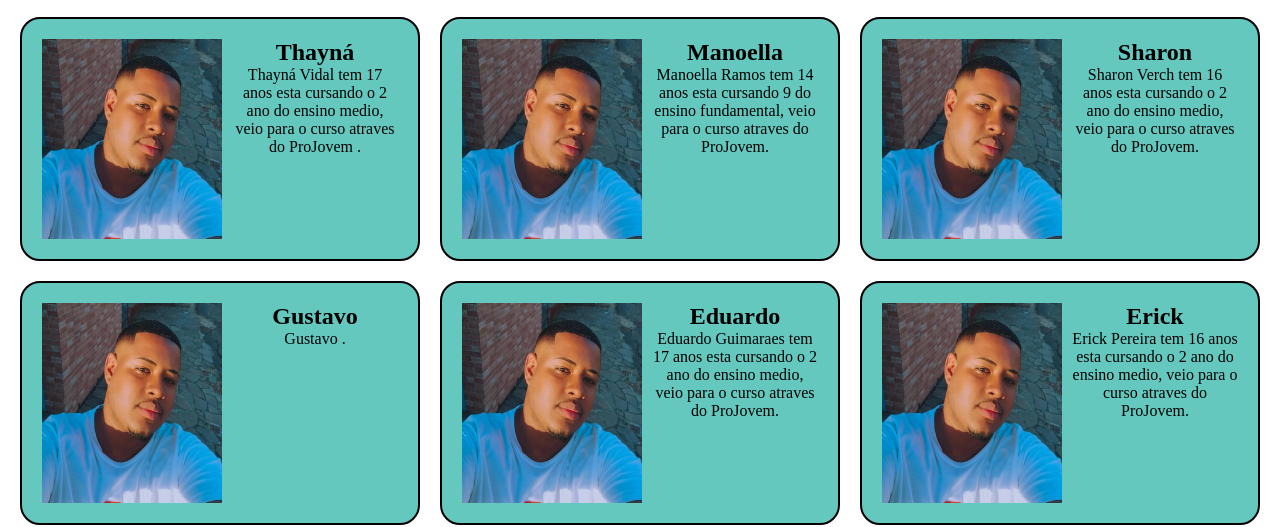
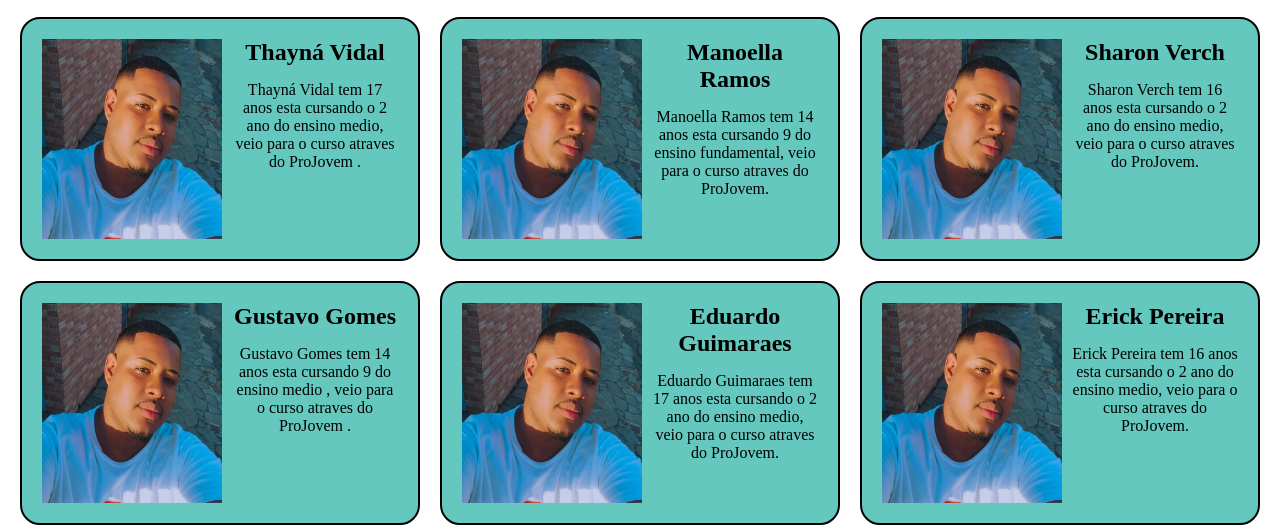
Before and after one commit to ValeDoSilicioBonja/Vale-do-Silicio-Alunos, a plain HTML site: page TURMA/index.html in a window 1280 px wide. Shown: the part 195-722 px from the top of the page. Drawn offline with Linux system fonts and the light colour scheme; a web font is replaced by a local one.

Commit message:
nomenando turma no site

```diff
--- a/TURMA/index.html
+++ b/TURMA/index.html
@@ -30,33 +30,33 @@
       <section class="box">
         <div class="Francyni">
           <img class="fotos_card" src="/TURMA/fotos/brayan.jpeg" alt="foto de perfil da Francyni">
-          <h1>Thayná</h1>
-          <p>Thayná Vidal tem 17 anos esta cursando o 2 ano do ensino medio, veio para o curso atraves do ProJovem .</p>
+          <h1>Thayná Vidal</h1>
+          <p class="texto">Thayná Vidal tem 17 anos esta cursando o 2 ano do ensino medio, veio para o curso atraves do ProJovem .</p>
       </section>
       <section class="box"> <div class="Henrique">
         <img class="fotos_card" src="/TURMA/fotos/brayan.jpeg" alt="foto de perfil da Francyni">
-        <h1>Manoella</h1>
-        <p>Manoella Ramos tem 14 anos esta cursando 9 do ensino fundamental, veio para o curso atraves do ProJovem.</p>
+        <h1>Manoella Ramos</h1>
+        <p class="texto">Manoella Ramos tem 14 anos esta cursando 9 do ensino fundamental, veio para o curso atraves do ProJovem.</p>
       </section>
       <section class="box"> <div class="Rodrigo">
         <img class="fotos_card" src="/TURMA/fotos/brayan.jpeg" alt="foto de perfil da Francyni">
-        <h1>Sharon</h1>
-        <p>Sharon Verch tem 16 anos esta cursando o 2 ano do ensino medio, veio para o curso atraves do ProJovem.</p>
+        <h1>Sharon  Verch</h1>
+        <p class="texto">Sharon Verch tem 16 anos esta cursando o 2 ano do ensino medio, veio para o curso atraves do ProJovem.</p>
       </section>
       <section class="box"> <div class="Brayan">
         <img class="fotos_card" src="/TURMA/fotos/brayan.jpeg" alt="altancyni">
-        <h1>Gustavo</h1>
-        <p> Gustavo .</p>
+        <h1>Gustavo Gomes</h1>
+        <p class="texto"> Gustavo Gomes tem 14 anos esta cursando  9 do ensino medio , veio para o curso atraves do  ProJovem .</p>
       </section>
       <section class="box"> <div class="Pablo">
           <img class="fotos_card" src="/TURMA/fotos/brayan.jpeg" alt="foto de perfil da Francyni">
-          <h1>Eduardo</h1>
-          <p> Eduardo Guimaraes tem 17 anos esta cursando o 2 ano do ensino medio, veio para o curso atraves do ProJovem.</p>
+          <h1>Eduardo Guimaraes</h1>
+          <p class="texto"> Eduardo Guimaraes tem 17 anos esta cursando o 2 ano do ensino medio, veio para o curso atraves do ProJovem.</p>
         </section>
         <section class="box"> <div class="Gustavo">
           <img class="fotos_card"  src="/EQUIPE/fotos/brayan.jpeg" alt="foto de perfil">
-         <h1>Erick</h1>
-       <p> Erick Pereira tem 16 anos esta cursando o 2 ano do ensino medio, veio para o curso atraves do ProJovem.</p>
+         <h1>Erick Pereira </h1>
+       <p class="texto"> Erick Pereira tem 16 anos esta cursando o 2 ano do ensino medio, veio para o curso atraves do ProJovem.</p>
         </p>
         </section>
     </div>
--- a/TURMA/style.css
+++ b/TURMA/style.css
@@ -49,7 +49,9 @@
     display: flex;
     align-items: center;
   }
-
+  .texto{
+    margin-top: 15px;
+  }
   .logo {
     width: 135px;
     height: 60px;
```
